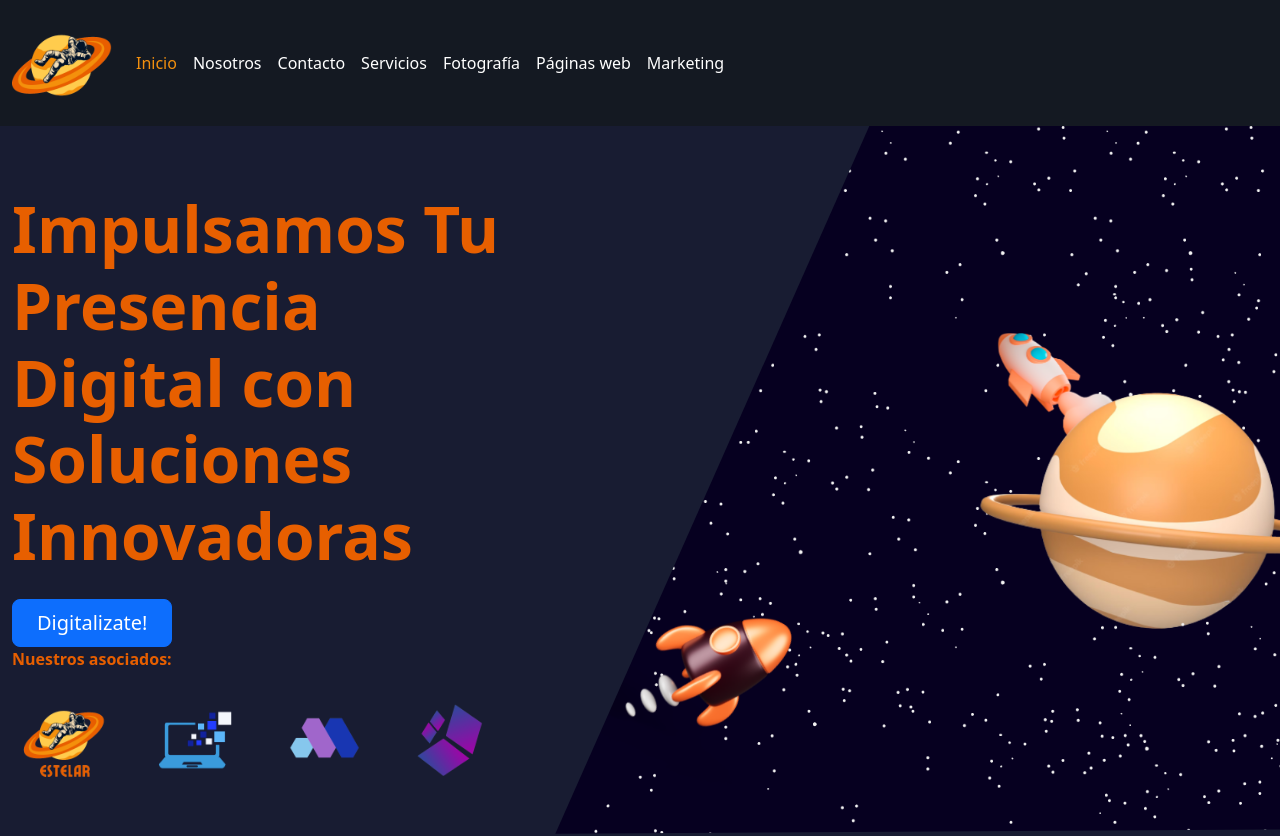
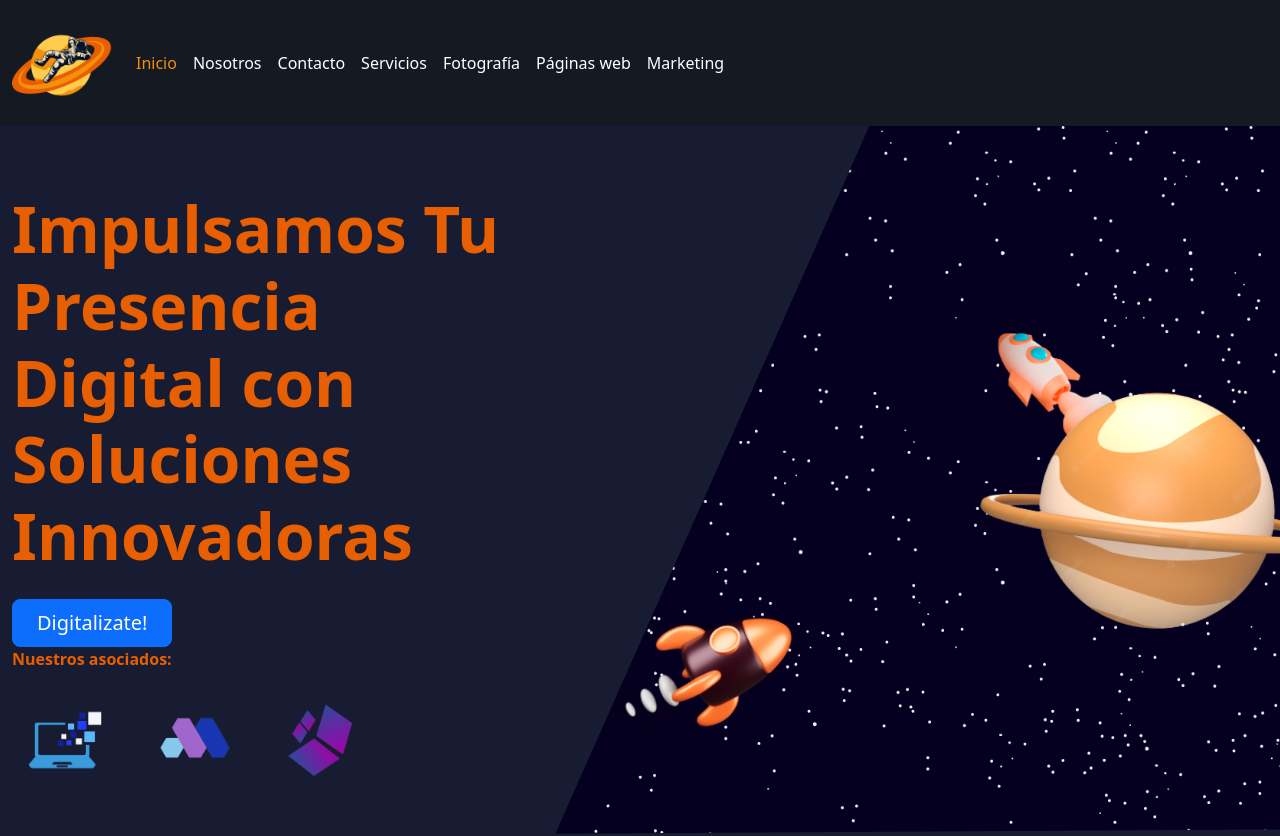
Before and after one commit to ignaciobecher/EstelarVue, a Vue app: page / in a window 1280 px wide. Shown: the top 836 px of the page. Built offline with nearby package versions, Linux system fonts and the light colour scheme.

Commit message:
associates corrected

```diff
--- a/src/components/heroPage.vue
+++ b/src/components/heroPage.vue
@@ -36,9 +36,9 @@
                         </div>
                     </div>
                     <div class="row">
-                        <div class="lc-block col-3"><img class="img-fluid wp-image-975"
+                        <!-- <div class="lc-block col-3"><img class="img-fluid wp-image-975"
                                 src="../assets/logoConLetrasNaranjas.png" width="" height="300" srcset="" sizes="" alt="">
-                        </div>
+                        </div> -->
                         <div class="lc-block col-3"><img class="img-fluid wp-image-977"
                                 src="../assets/ParnertsLogos/PartnerLogo1.png" width="" height="300" srcset="" sizes=""
                                 alt=""></div>
```
